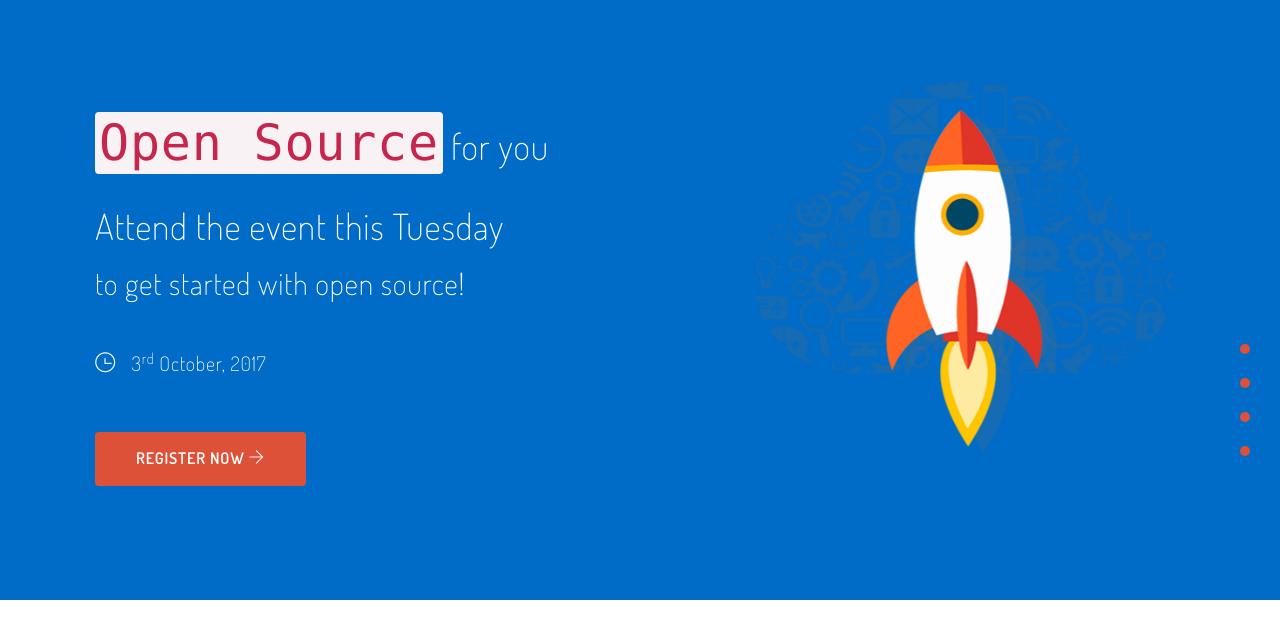
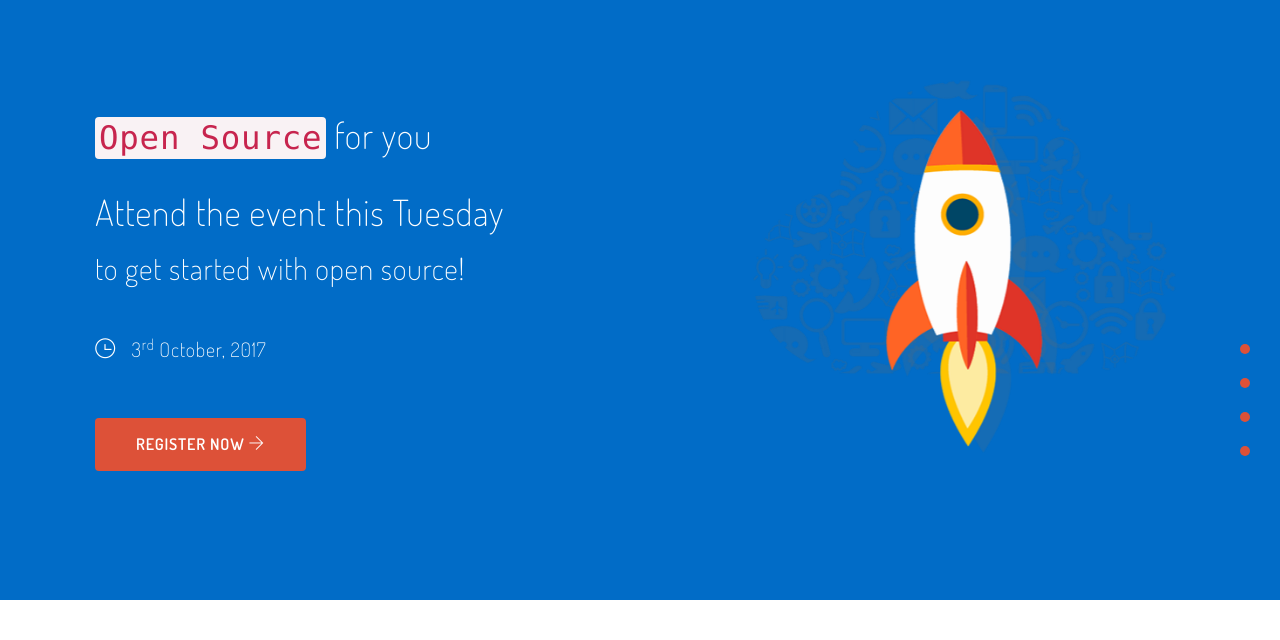
Before and after one commit to vaibhavsingh97/OpenSourceSession, a Django app: page / in a window 1280 px wide. Shown: the top 640 px of the page. Run offline with Django 3.2, Linux system fonts and the light colour scheme; some libraries are stand-ins or nearby versions.

Commit message:
Some minor Bug fix

```diff
--- a/main/templates/index.html
+++ b/main/templates/index.html
@@ -57,7 +57,7 @@
         <!-- Start: Header -->
         <div class="row hero-header" id="home">
           <div class="col-md-7">
-            <h1><code style="font-size:50px;">Open Source</code> for you</h1>
+            <h1><code>Open Source</code> for you</h1>
             <h1>Attend the event this Tuesday</h1>
             <h2>to get started with open source!</h2>
             <br>
@@ -359,7 +359,6 @@
             </ul>
           </div>
         </div>
-        <!-- <a href="https://onepagelove.com/meetup" classpeaker-1.png="opl"><img width="73" height="56" src="https://s3.amazonaws.com/onepagelove/one-page-love-award-retina-right.png" srcset="https://s3.amazonaws.com/onepagelove/one-page-love-award-retina-right.png 1x , https://s3.amazonaws.com/onepagelove/one-page-love-award-retina-right.png 2x"></a> -->
       </div>
       <!-- End: Footer -->
 
```
